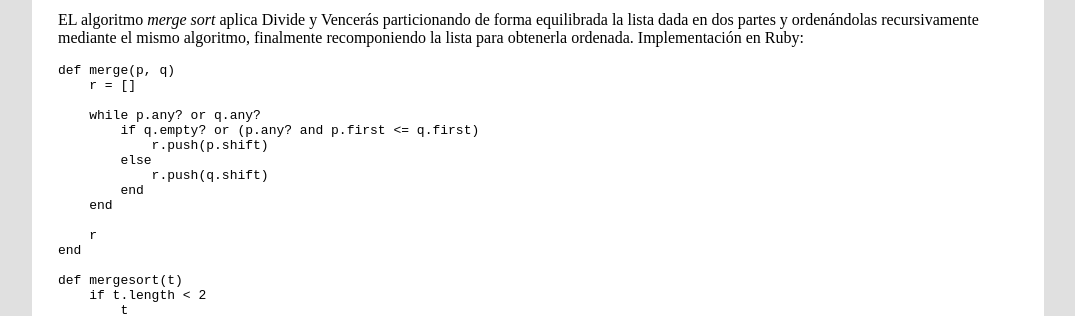
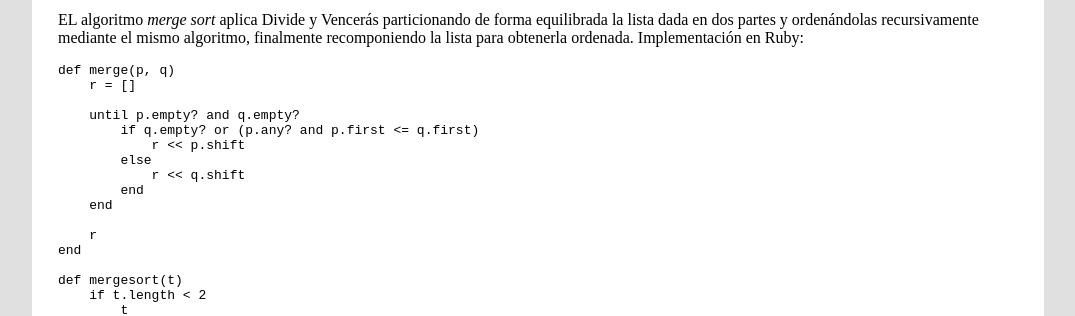
Before and after one commit to fdavidcl/algoritmia, a Jekyll site: the page built from _posts/2014-3-13-busqueda-dv.md, in a window 1280 px wide. Shown: the part 483-799 px from the top of the page, without its empty margins (102-1177 px from the left). Built offline with Jekyll 4.4.1, drawn with Linux system fonts in a browser that asks for light colours; formulas are drawn with MathJax 3; some of the changed text lies outside the part shown.

Commit message:
Meh, retoques

```diff
--- a/_posts/2014-3-13-busqueda-dv.md
+++ b/_posts/2014-3-13-busqueda-dv.md
@@ -19,11 +19,11 @@ EL algoritmo *merge sort* aplica Divide y Vencerás particionando de forma equil
 <pre><code class="ruby">def merge(p, q)
     r = []
 
-    while p.any? or q.any?
+    until p.empty? and q.empty?
         if q.empty? or (p.any? and p.first <= q.first)
-            r.push(p.shift)
+            r << p.shift
         else
-            r.push(q.shift)
+            r << q.shift
         end
     end
 
```
